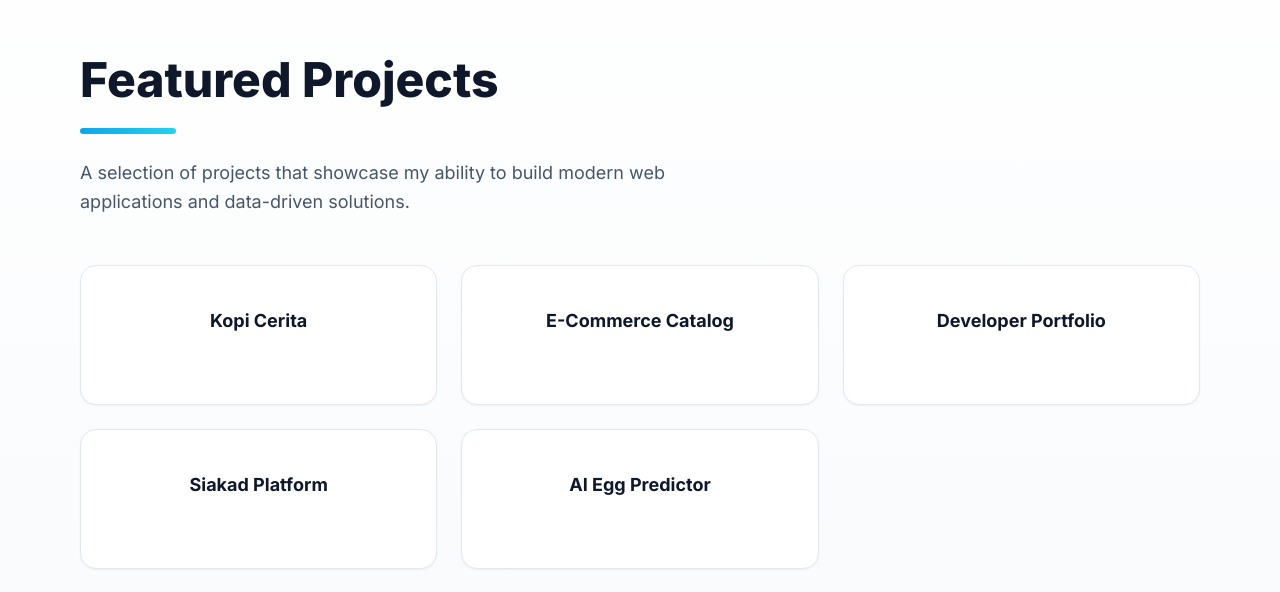
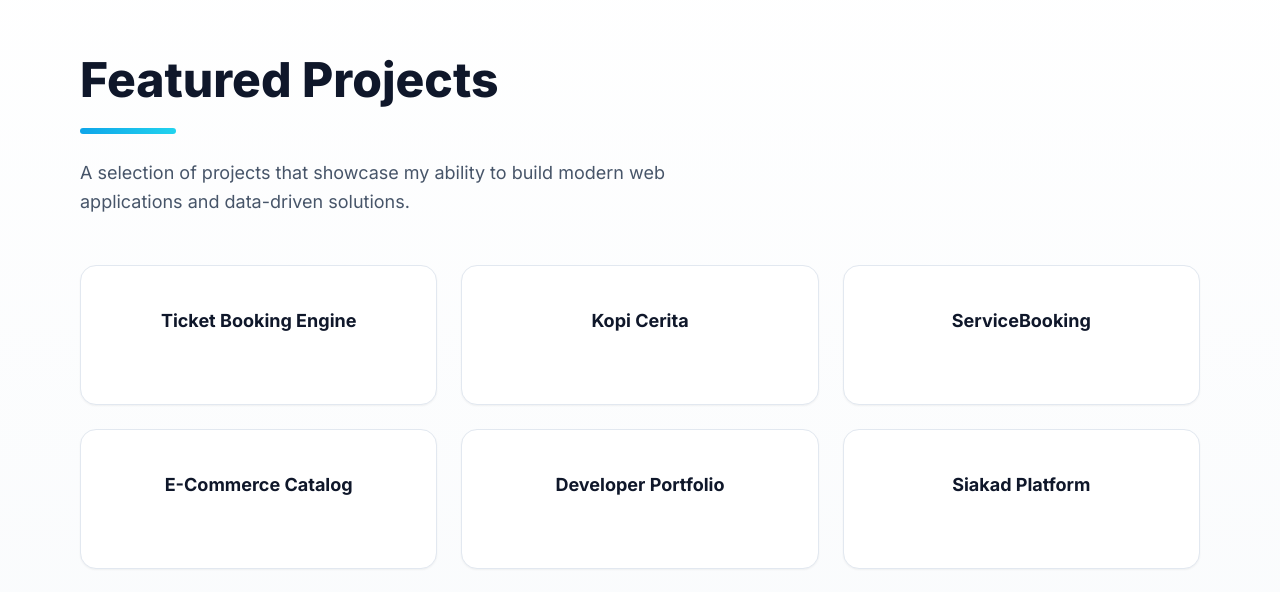
Before and after one commit to fadlnsyah/web-portfolio, a Next.js app: page / in a window 1280 px wide. Shown: the part 2962-3554 px from the top of the page. Built offline with nearby package versions, Linux system fonts and the light colour scheme.

Commit message:
feat: add Ticket Booking Engine project to portfolio

```diff
--- a/data/projects.js
+++ b/data/projects.js
@@ -2,10 +2,21 @@ const projects = {
   id: [
     {
       id: 1,
+      title: "Ticket Booking Engine",
+      description:
+        "Dibangun dengan Go, Next.js, Redis, RabbitMQ, dan PostgreSQL. Sistem booking tiket konser berkecepatan tinggi dengan proteksi race condition (Redis Redlock), transaksi database atomic dengan Optimistic Locking, pesan antrean asynchronous (RabbitMQ), idempotency shield, serta antarmuka denah kursi interaktif.",
+      tech: ["Go", "Next.js", "Redis", "RabbitMQ", "PostgreSQL", "Docker", "Tailwind CSS"],
+      images: ["/images/projects/ticket-booking/ticket1.png"],
+      github: "https://github.com/fadlnsyah/ticket-booking-engine",
+      youtube: null,
+      website: null,
+    },
+    {
+      id: 2,
       title: "Kopi Cerita",
       description:
-        "Dibangun dengan Next.js, Prisma, dan Neon PostgreSQL. Aplikasi e-commerce coffee shop full-stack dengan menu interaktif, keranjang belanja, checkout, program loyalitas, dan dashboard admin real-time.",
-      tech: ["Next.js", "TypeScript", "Prisma", "Neon", "NextAuth"],
+        "Dibangun dengan Next.js, TypeScript, Prisma, dan PostgreSQL. Aplikasi e-commerce coffee shop full-stack dengan menu interaktif, wishlist, modifier produk, keranjang tersinkronisasi, checkout dine-in/takeaway, kupon, loyalty points, ulasan, AI assistant, dan dashboard admin dengan notifikasi order serta export laporan.",
+      tech: ["Next.js", "TypeScript", "Prisma", "PostgreSQL", "NextAuth"],
       images: [
         "/images/projects/kopi-cerita/kopi-cerita1.png",
         "/images/projects/kopi-cerita/kopi-cerita2.png",
@@ -18,9 +29,25 @@ const projects = {
       youtube: null,
       website: "https://kopi-cerita.vercel.app/",
     },
-
     {
-      id: 2,
+      id: 3,
+      title: "ServiceBooking",
+      description:
+        "Dibangun dengan Laravel, Filament, dan Tailwind CSS. Platform booking layanan online dengan katalog service, filter pencarian, alur reservasi pelanggan, riwayat booking, reschedule/cancel, review, dashboard admin, kalender jadwal, role admin/customer/provider, dan export laporan PDF/Excel.",
+      tech: ["Laravel", "Filament", "Tailwind CSS", "Alpine.js", "MySQL"],
+      images: [
+        "/images/projects/servicebooking/servicebooking1.png",
+        "/images/projects/servicebooking/servicebooking2.png",
+        "/images/projects/servicebooking/servicebooking3.png",
+        "/images/projects/servicebooking/servicebooking4.png",
+        "/images/projects/servicebooking/servicebooking5.png",
+      ],
+      github: "https://github.com/fadlnsyah/servicebooking",
+      youtube: null,
+      website: null,
+    },
+    {
+      id: 4,
       title: "E-Commerce Katalog",
       description:
         "Dibangun dengan Laravel dan Filament. Website katalog produk modern dengan panel admin yang powerful, manajemen produk efisien, dan UI toko yang elegan.",
@@ -33,9 +60,8 @@ const projects = {
       youtube: null,
       website: "https://irwandhyofficial.com",
     },
-
     {
-      id: 3,
+      id: 5,
       title: "Portfolio Developer",
       description:
         "Dibangun dengan Next.js dan Framer Motion. Website portfolio interaktif dengan animasi smooth, dark/light mode, dan dukungan dwibahasa untuk impress recruiter dan klien.",
@@ -45,25 +71,22 @@ const projects = {
       youtube: null,
       website: "https://fadlan-portofolio-dev.vercel.app/",
     },
-
     {
-      id: 4,
+      id: 6,
       title: "Platform E-Learning",
       description:
         "Dibangun dengan Laravel. Platform pembelajaran digital untuk sekolah dasar dengan kuis interaktif, penilaian otomatis, dan dashboard analitik untuk guru dan siswa.",
       tech: ["Laravel", "PHP", "MySQL", "Bootstrap"],
       images: [
-        "/images/projects/elearn-sd261/sd1.png",
-        "/images/projects/elearn-sd261/sd2.png",
-        "/images/projects/elearn-sd261/sd3.png",
+        "/images/projects/siakad/elearn1.png",
+        "/images/projects/siakad/elearn2.png",
       ],
       github: "https://github.com/fadlnsyah/elearn-sd261",
       youtube: null,
       website: null,
     },
-
     {
-      id: 5,
+      id: 7,
       title: "AI Egg Predictor",
       description:
         "Model machine learning untuk prediksi berat telur dari gambar menggunakan Mask R-CNN dan XGBoost. Proyek riset yang dipublikasikan di jurnal ilmiah dengan akurasi tinggi.",
@@ -84,10 +107,21 @@ const projects = {
   en: [
     {
       id: 1,
+      title: "Ticket Booking Engine",
+      description:
+        "Built with Go, Next.js, Redis, RabbitMQ, and PostgreSQL. High-concurrency concert ticket booking system with race condition protection (Redis Redlock), atomic database transactions with Optimistic Locking, asynchronous message queue (RabbitMQ), idempotency shield, and interactive seat map UI.",
+      tech: ["Go", "Next.js", "Redis", "RabbitMQ", "PostgreSQL", "Docker", "Tailwind CSS"],
+      images: ["/images/projects/ticket-booking/ticket1.png"],
+      github: "https://github.com/fadlnsyah/ticket-booking-engine",
+      youtube: null,
+      website: null,
+    },
+    {
+      id: 2,
       title: "Kopi Cerita",
       description:
-        "Built with Next.js, Prisma, and Neon PostgreSQL. Full-stack coffee shop e-commerce app featuring interactive menu, shopping cart, checkout, loyalty program, and real-time admin dashboard.",
-      tech: ["Next.js", "TypeScript", "Prisma", "Neon", "NextAuth"],
+        "Built with Next.js, TypeScript, Prisma, and PostgreSQL. Full-stack coffee shop e-commerce app featuring interactive menus, wishlist, product modifiers, synced cart, dine-in/takeaway checkout, coupons, loyalty points, reviews, AI assistant, and an admin dashboard with order notifications plus report exports.",
+      tech: ["Next.js", "TypeScript", "Prisma", "PostgreSQL", "NextAuth"],
       images: [
         "/images/projects/kopi-cerita/kopi-cerita1.png",
         "/images/projects/kopi-cerita/kopi-cerita2.png",
@@ -100,9 +134,25 @@ const projects = {
       youtube: null,
       website: "https://kopi-cerita.vercel.app/",
     },
-
     {
-      id: 2,
+      id: 3,
+      title: "ServiceBooking",
+      description:
+        "Built with Laravel, Filament, and Tailwind CSS. Online service booking platform with service catalog, search filters, customer reservation flow, booking history, reschedule/cancel actions, reviews, admin dashboard, schedule calendar, admin/customer/provider roles, and PDF/Excel report exports.",
+      tech: ["Laravel", "Filament", "Tailwind CSS", "Alpine.js", "MySQL"],
+      images: [
+        "/images/projects/servicebooking/servicebooking1.png",
+        "/images/projects/servicebooking/servicebooking2.png",
+        "/images/projects/servicebooking/servicebooking3.png",
+        "/images/projects/servicebooking/servicebooking4.png",
+        "/images/projects/servicebooking/servicebooking5.png",
+      ],
+      github: "https://github.com/fadlnsyah/servicebooking",
+      youtube: null,
+      website: null,
+    },
+    {
+      id: 4,
       title: "E-Commerce Catalog",
       description:
         "Built with Laravel and Filament. Modern product catalog website with powerful admin panel, efficient product management, and elegant storefront UI.",
@@ -115,9 +165,8 @@ const projects = {
       youtube: null,
       website: "https://irwandhyofficial.com",
     },
-
     {
-      id: 3,
+      id: 5,
       title: "Developer Portfolio",
       description:
         "Built with Next.js and Framer Motion. Interactive portfolio website with smooth animations, dark/light mode, and bilingual support to impress recruiters and clients.",
@@ -127,9 +176,8 @@ const projects = {
       youtube: null,
       website: "https://fadlan-portofolio-dev.vercel.app/",
     },
-
     {
-      id: 4,
+      id: 6,
       title: "Siakad Platform",
       description:
         "Built with Laravel. Digital learning platform for elementary schools featuring interactive quizzes, auto-grading, and analytics dashboard for teachers and students.",
@@ -142,9 +190,8 @@ const projects = {
       youtube: null,
       website: null,
     },
-
     {
-      id: 5,
+      id: 7,
       title: "AI Egg Predictor",
       description:
         "Machine learning model for predicting egg weight from images using Mask R-CNN and XGBoost. A published research project with high accuracy results.",
```
Also changed, not shown: public/images/projects/ticket-booking/ticket1.png (added).
